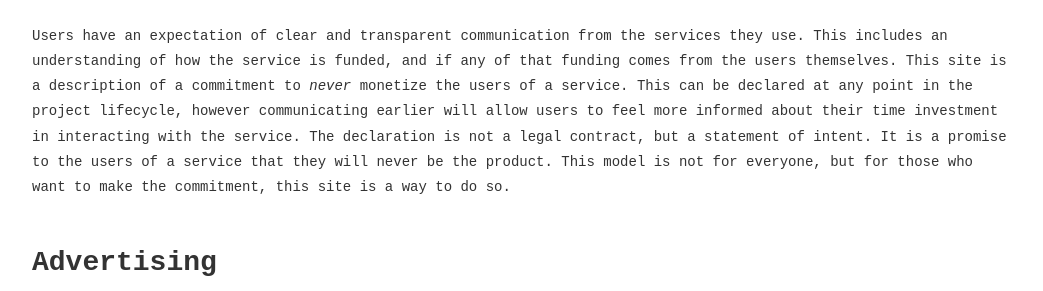
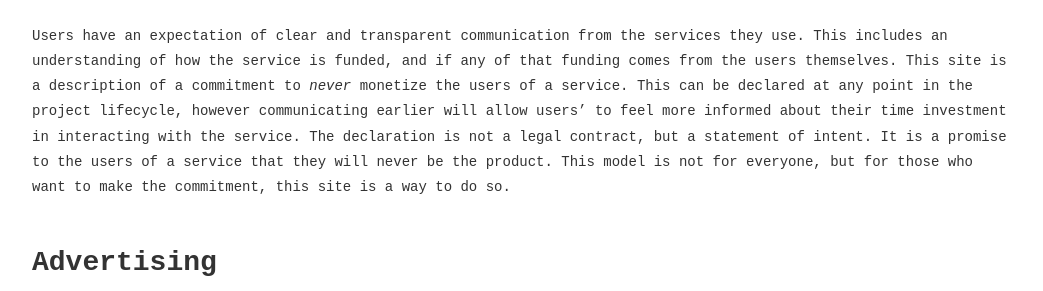
Before and after one commit to mark-pitblado/never-monetize, a Jekyll site: the page built from index.md, in a window 1280 px wide. Shown: the part 174-465 px from the top of the page, without its empty margins (118-1161 px from the left). Built offline with Jekyll 4.4.1, drawn with Linux system fonts in a browser that asks for light colours; a script that is not in the unit is left out.

Commit message:
Fix merge conflict

```diff
--- a/index.md
+++ b/index.md
@@ -5,7 +5,7 @@ layout: default
 
 # Summary
 
-Users have an expectation of clear and transparent communication from the services they use. This includes an understanding of how the service is funded, and if any of that funding comes from the users themselves. This site is a description of a commitment to _never_ monetize the users of a service. This can be declared at any point in the project lifecycle, however communicating earlier will allow users to feel more informed about their time investment in interacting with the service. The declaration is not a legal contract, but a statement of intent. It is a promise to the users of a service that they will never be the product. This model is not for everyone, but for those who want to make the commitment, this site is a way to do so.
+Users have an expectation of clear and transparent communication from the services they use. This includes an understanding of how the service is funded, and if any of that funding comes from the users themselves. This site is a description of a commitment to _never_ monetize the users of a service. This can be declared at any point in the project lifecycle, however communicating earlier will allow users' to feel more informed about their time investment in interacting with the service. The declaration is not a legal contract, but a statement of intent. It is a promise to the users of a service that they will never be the product. This model is not for everyone, but for those who want to make the commitment, this site is a way to do so.
 
 ## Advertising
 
```
